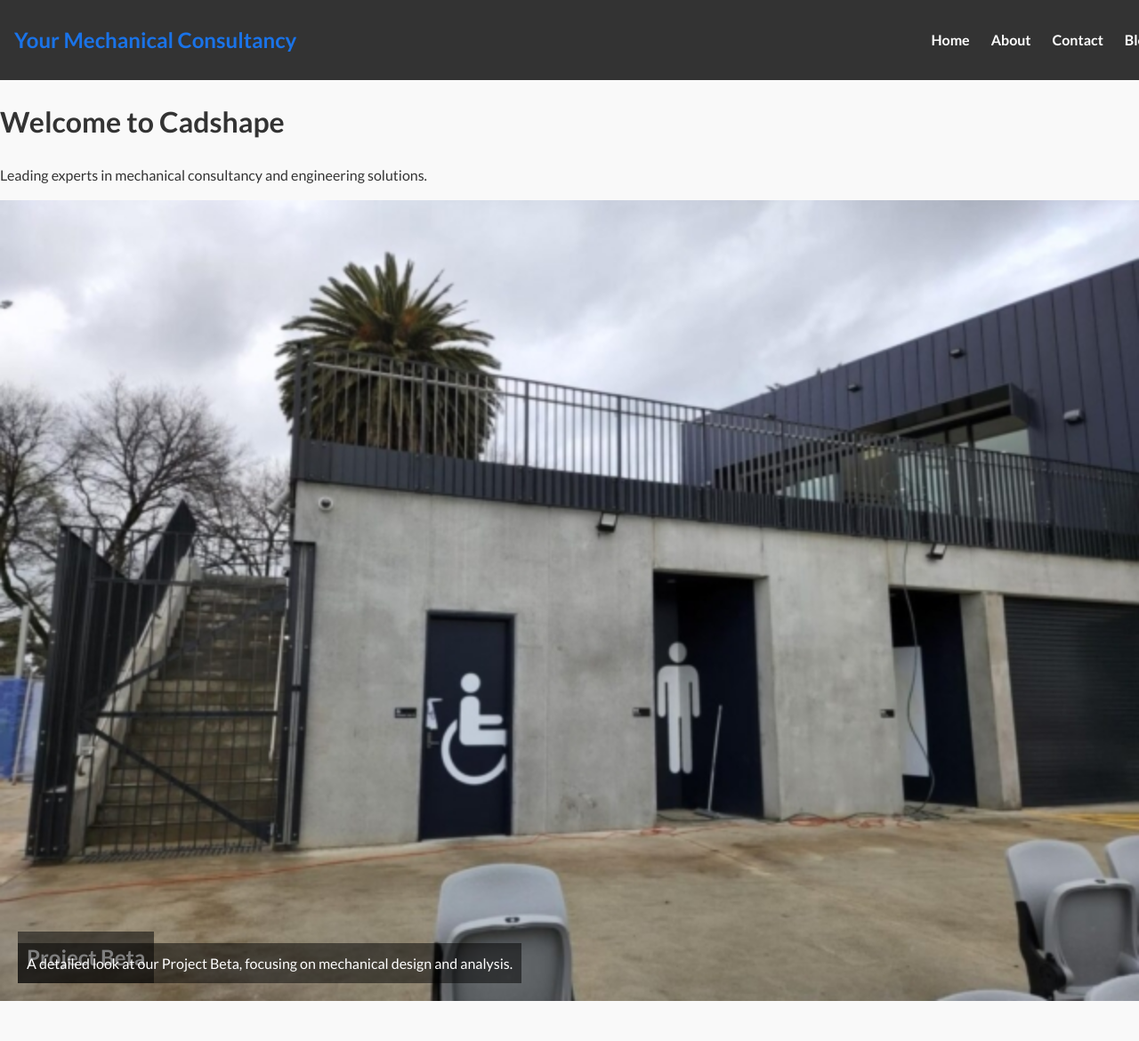
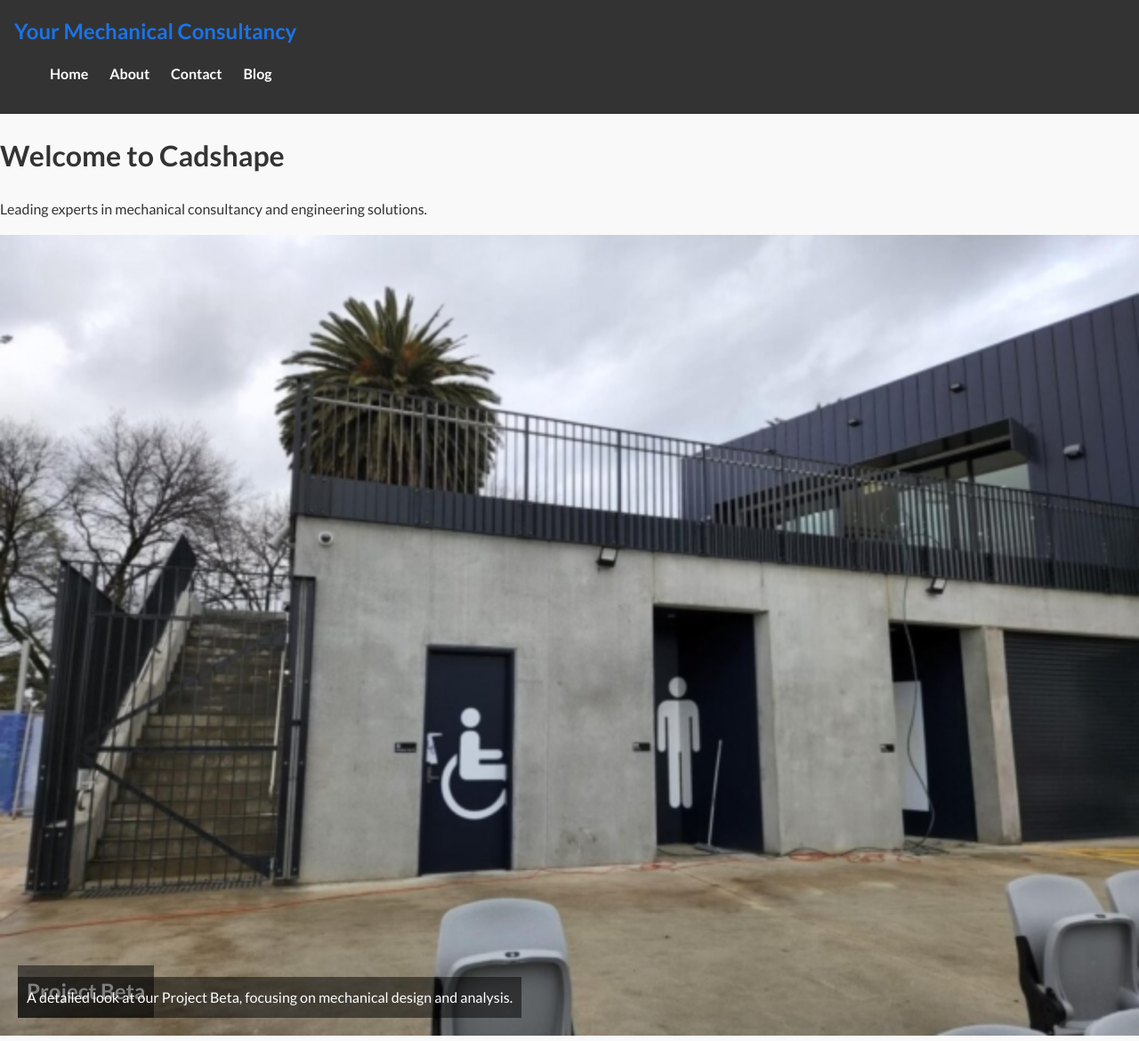
Before and after one commit to cadshape/cadshape.github.io, a Jekyll site: the page built from index.html, in a window 1280 px wide. Shown: the whole page at 89% size. Built offline with Jekyll 4.4.1, drawn with Linux system fonts in a browser that asks for light colours; the list of posts is cut into pages by our own code; before the commit the page ends 1132 px from its top, so only the background shows below that.

Commit message:
removed nav container

```diff
--- a/assets/css/styles.css
+++ b/assets/css/styles.css
@@ -1,3 +1,4 @@
+/* Import Google Fonts */
 @import url('https://fonts.googleapis.com/css2?family=Lato:wght@300;400;700&display=swap');
 
 /* Global Styles */
@@ -10,7 +11,6 @@
     background-color: #f9f9f9;
 }
 
-/* Navbar Styles */
 .navbar {
     background-color: #333;
     color: #fff;
@@ -18,16 +18,8 @@
     display: flex;
     justify-content: space-between;
     align-items: center;
-    width: 100%;
-    position: relative; /* Ensure positioning context for absolute positioning of .nav-links */
 }
 
-.nav-container {
-    display: flex;
-    justify-content: space-between;
-    align-items: center;
-    width: 100%;
-}
 
 .brand {
     font-size: 1.5rem;
@@ -45,7 +37,6 @@
     list-style: none;
     display: flex;
     gap: 1.5rem;
-    margin-left: auto; /* Ensure nav links are aligned to the right */
 }
 
 .nav-links li a {
@@ -58,63 +49,68 @@
     color: #1a73e8; /* Change to blue on hover */
 }
 
-/* Mobile-specific Styles */
-@media (max-width: 768px) {
-    .nav-links {
-        display: none; /* Hide the links by default */
-        flex-direction: column; /* Stack links vertically */
-        gap: 1rem;
-        width: 100%;
-        padding: 1rem;
-        background-color: #333; /* Navbar background on mobile */
-        position: absolute;
-        top: 60px; /* Adjust based on your navbar height */
-        left: 0;
-        z-index: 1000;
+/* Intro Section */
+.intro {
+    padding: 2rem;
+    text-align: center;
+    background-color: #fff;
+    margin-bottom: 2rem;
 }
 
-    .nav-links.active {
-        display: flex; /* Show links when active */
+/* Projects Overview Section */
+.projects-overview {
+    display: grid;
+    grid-template-columns: repeat(auto-fit, minmax(300px, 1fr));
+    gap: 1.5rem;
+    padding: 2rem;
 }
 
-    .navbar .hamburger {
-        display: block; /* Show hamburger menu on small screens */
-        cursor: pointer;
+/* Project Preview Box */
+.project-preview {
+    border: 1px solid #ddd;
+    background-color: #fff;
+    border-radius: 8px;
+    overflow: hidden;
+    box-shadow: 0 2px 5px rgba(0, 0, 0, 0.1);
+    transition: transform 0.3s ease-in-out;
 }
 
-    .hamburger div {
-        width: 30px;
-        height: 4px;
-        background-color: white;
-        margin: 6px 0;
-        transition: 0.4s;
-    }
+.project-preview:hover {
+    transform: scale(1.02);
 }
 
-/* Navbar Hamburger Menu */
-.hamburger {
-    display: none;
-    flex-direction: column;
-    cursor: pointer;
+.project-preview img {
+    width: 100%;
+    height: 200px;
+    object-fit: cover;
 }
 
-.hamburger.active div:nth-child(1) {
-    transform: rotate(-45deg);
-    transform-origin: 0% 100%;
+/* Footer Section */
+footer {
+    text-align: center;
+    padding: 1rem;
+    background-color: #333;
+    color: #fff;
 }
 
-.hamburger.active div:nth-child(2) {
-    opacity: 0;
+/* Heading Styles */
+h1, h2, h3 {
+    font-weight: 700; /* Bold */
 }
 
-.hamburger.active div:nth-child(3) {
-    transform: rotate(45deg);
-    transform-origin: 0% 0%;
+p {
+    font-weight: 400; /* Regular */
 }
+
+.light-text {
+    font-weight: 300; /* Light */
+}
+
 /* Slideshow Container */
 .slideshow-container {
     position: relative;
     width: 100%;
+    height: 400px; /* Fixed height for uniformity */
     margin: auto;
     overflow: hidden; /* Hide excess slides */
 }
@@ -149,7 +145,6 @@
     z-index: 10;
 }
 
-/* Blog Post Styles */
 .blog-posts {
     display: flex;
     flex-direction: column;
```
Lines whose indentation alone changed are shown as unchanged.
